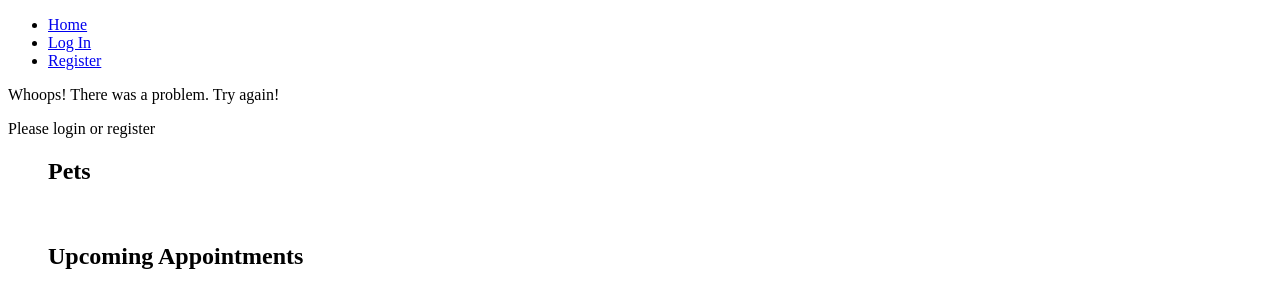
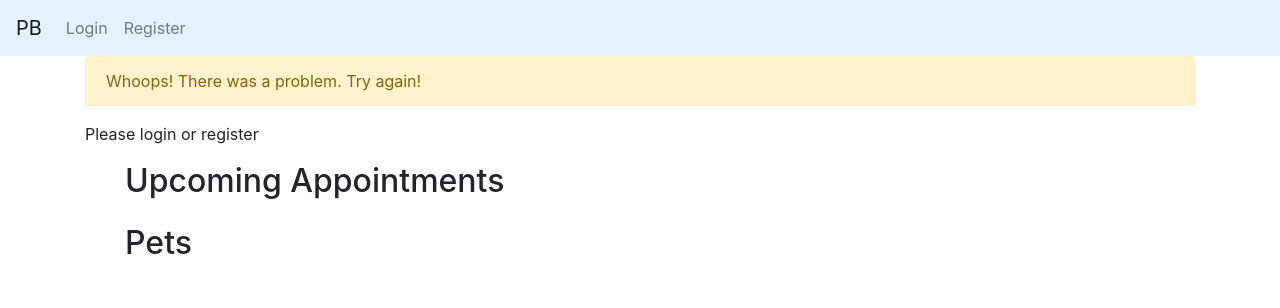
Before and after one commit to Juandtorres23/specializations_capstone, a Flask app: page /delete_pet/1 in a window 1280 px wide. Shown: the top 308 px of the page. Run offline with Flask 2, Linux system fonts and the light colour scheme; data that the repository does not hold is empty.

Commit message:
Added styling to login view and profile

```diff
--- a/app.py
+++ b/app.py
@@ -32,17 +32,13 @@ def login():
         user = User.query.filter_by(email=form.email.data).first()
 
         if user is not None and user.check_password(form.password.data):
-
             login_user(user)
-            # need to remove one of these flashes when loging in
-
-            flash('Logged in Successfully!')
 
             next = request.args.get('next')
 
             if next == None or not next[0]=='/':
                 next = url_for('welcome_user')
-            flash('You are logged in!')
+            flash('Logged in Successfully!')
             return redirect(next)
         else:
             flash('Invalid username or password')
--- a/myproject/templates/base.html
+++ b/myproject/templates/base.html
@@ -3,28 +3,55 @@
 <head>
     <meta charset="UTF-8">
     <meta http-equiv="X-UA-Compatible" content="IE=edge">
-    <meta name="viewport" content="width=device-width, initial-scale=1.0">
+    <meta name="viewport" content="width=device-width, initial-scale=1, shrink-to-fit=no">
+    <!--  Bootstrap CSS -->
+    <link rel="stylesheet" href="https://cdn.jsdelivr.net/npm/bootstrap@4.1.3/dist/css/bootstrap.min.css" integrity="sha384-MCw98/SFnGE8fJT3GXwEOngsV7Zt27NXFoaoApmYm81iuXoPkFOJwJ8ERdknLPMO" crossorigin="anonymous">
     <title>Document</title>
 </head>
 <body>
 
-    <ul>
-        <li><a href="{{url_for('home')}}"> Home </a></li>
-
+    <nav class="navbar navbar-expand-lg navbar-light sticky-top" style="background-color: #e3f2fd;">
+        <a class="navbar-brand" href="{{url_for('home')}}">PB</a>
+        <button class="navbar-toggler" type="button" data-toggle="collapse" data-target="#navbarNav" aria-controls="navbarNav" aria-expanded="false" aria-label="Toggle navigation">
+          <span class="navbar-toggler-icon"></span>
+        </button>
         {% if current_user.is_authenticated %}
-
-        <li><a href="{{url_for('logout')}}"> Log Out </a></li>
-        <li><a href="{{url_for('welcome_user')}}"> Profile </a></li>
-        <li><a href="{{url_for('add_pet')}}"> Add Pet </a></li>
-        <li><a href="{{url_for('add_service')}}"> Add Services </a></li>
+        <div class="collapse navbar-collapse" id="navbarNav">
+            <ul class="navbar-nav">
+              <li class="nav-item active">
+                <a class="nav-link" href="#">Home <span class="sr-only">(current)</span></a>
+              </li>
+              <li class="nav-item">
+                <a class="nav-link" href="{{url_for('logout')}}">Log Out</a>
+              </li>
+              <li class="nav-item">
+                <a class="nav-link" href="{{url_for('welcome_user')}}">Profile</a>
+              </li>
+              <li class="nav-item">
+                <a class="nav-link" href="{{url_for('add_pet')}}">Add Pet</a>
+              </li>
+              <li class="nav-item">
+                <a class="nav-link" href="{{url_for('add_service')}}">Add Service</a>
+              </li>
+            </ul>
+          </div>
 
         {% else %}
+        <div class="collapse navbar-collapse" id="navbarNav">
+            <ul class="navbar-nav">
+              <li class="nav-item">
+                <a class="nav-link" href="{{url_for('login')}}">Login</a>
+              </li>
+              <li class="nav-item">
+                <a class="nav-link" href="{{url_for('register')}}">Register</a>
+              </li>
+            </ul>
+          </div>
+        {% endif %}
+      </nav>
 
-        <li><a href="{{url_for('login')}}"> Log In </a></li>
-        <li><a href="{{url_for('register')}}"> Register </a></li>
 
-        {% endif %}
-    </ul>
+
     <div class="container">
         {% for message in get_flashed_messages() %}
         <p class="alert alert-warning">{{ message }}</p>
@@ -34,5 +61,10 @@
         {% endblock %}
     </div>
 
+
+
+<script src="https://code.jquery.com/jquery-3.3.1.slim.min.js" integrity="sha384-q8i/X+965DzO0rT7abK41JStQIAqVgRVzpbzo5smXKp4YfRvH+8abtTE1Pi6jizo" crossorigin="anonymous"></script>
+<script src="https://cdn.jsdelivr.net/npm/popper.js@1.14.3/dist/umd/popper.min.js" integrity="sha384-ZMP7rVo3mIykV+2+9J3UJ46jBk0WLaUAdn689aCwoqbBJiSnjAK/l8WvCWPIPm49" crossorigin="anonymous"></script>
+<script src="https://cdn.jsdelivr.net/npm/bootstrap@4.1.3/dist/js/bootstrap.min.js" integrity="sha384-ChfqqxuZUCnJSK3+MXmPNIyE6ZbWh2IMqE241rYiqJxyMiZ6OW/JmZQ5stwEULTy" crossorigin="anonymous"></script>
 </body>
 </html>
--- a/myproject/templates/profile.html
+++ b/myproject/templates/profile.html
@@ -11,35 +11,62 @@
     </div>
 
     <ul>
-        <h2> Pets</h2>
-        {% for pet in pets %}
-        <li> {{ pet.name }} </li>
-        <li> {{ pet.pet_type }} </li>
-        <li> {{ pet.size }} </li>
-        <li> {{ pet.weight }} </li>
-        <li><a href="{{ url_for('update_pet', pet_id = pet.id) }} "> Update </a></li>
-        <li><a href="{{ url_for('delete_pet', pet_id = pet.id) }} "> Delete </a></li>
+      <h2> Upcoming Appointments</h2>
 
-        <br>
-        {% endfor %}
+      <div class="row d-flex justify-content-between">
+      {% for service in services %}
+      <div class="card text-white bg-info mb-3" style="max-width: 18rem;">
+        <div class="card-header">{{ service.date.strftime("%m/%d/%Y") }}  {{ service.time.strftime("%I:%M %p") }}</div>
+        <div class="card-body">
+          <h4 class="card-title">{{ service.pet_name }}</h4>
+          <h5 class="card-title">{{ service.type_service }}</h5>
+          <p class="card-text">{{ service.notes }}</p>
+          <a href="{{ url_for('update_service', service_id = service.id) }} "> Update </a>
+          <!-- <div class="card-body">
+            <a href="{{ url_for('update_service', service_id = service.id) }} "> Update </a>
+            <a href="{{ url_for('delete_service', service_id = service.id) }} "> Delete </a>
+          </div> -->
+        </div>
+      </div>
+      <br>
+      {% endfor %}
+      </div>
 
     </ul>
-<br>
+
     <ul>
-        <h2> Upcoming Appointments</h2>
-        {% for service in services %}
-        <li> {{ service.type_service }} </li>
-        <li> {{ service.date.strftime("%m/%d/%Y") }} </li>
-        <li> {{ service.time.strftime("%I:%M %p") }} </li>
-        <li> {{ service.notes }} </li>
-        <li> {{ service.pet_name }} </li>
-        <li><a href="{{ url_for('update_service', service_id = service.id) }} "> Update </a></li>
-        <li><a href="{{ url_for('delete_service', service_id = service.id) }} "> Delete </a></li>
+
+        <h2> Pets</h2>
+        <div class="row d-flex justify-content-between">
+
+        {% for pet in pets %}
+
+          <div class="col-sm-l6">
+            <div class="card border-info mb-3" style="width: 14rem;">
+            <img class="card-img-top" src="https://encrypted-tbn0.gstatic.com/images?q=tbn:ANd9GcR6TBdfjBYxySYLtu52o314f0rTPJlkEs5ASQ&usqp=CAU" alt="Card image cap">
+            <div class="card-body text-info">
+              <h5 class="card-title">{{ pet.name }}</h5>
+              <p class="card-text">Some quick example text to build on the card title and make up the bulk of the card's content.</p>
+            </div>
+            <ul class="list-group list-group-flush text-info">
+              <li class="list-group-item">Pet Type: {{ pet.pet_type }}</li>
+              <li class="list-group-item">Pet Size: {{ pet.size }}</li>
+              <li class="list-group-item">Pet Weight: {{ pet.weight }} LB</li>
+            </ul>
+            <div class="card-body">
+              <a href="{{ url_for('update_pet', pet_id = pet.id) }}" class="card-link">Update</a>
+              <a href="{{ url_for('delete_pet', pet_id = pet.id) }}" class="card-link">Delete</a>
+            </div>
+            </div>
+          </div>
 
 
         <br>
         {% endfor %}
+    </div>
 
     </ul>
+<br>
+
 
 {% endblock %}
```
Also changed, not shown: myproject/templates/login.html (+20 -6 lines).
